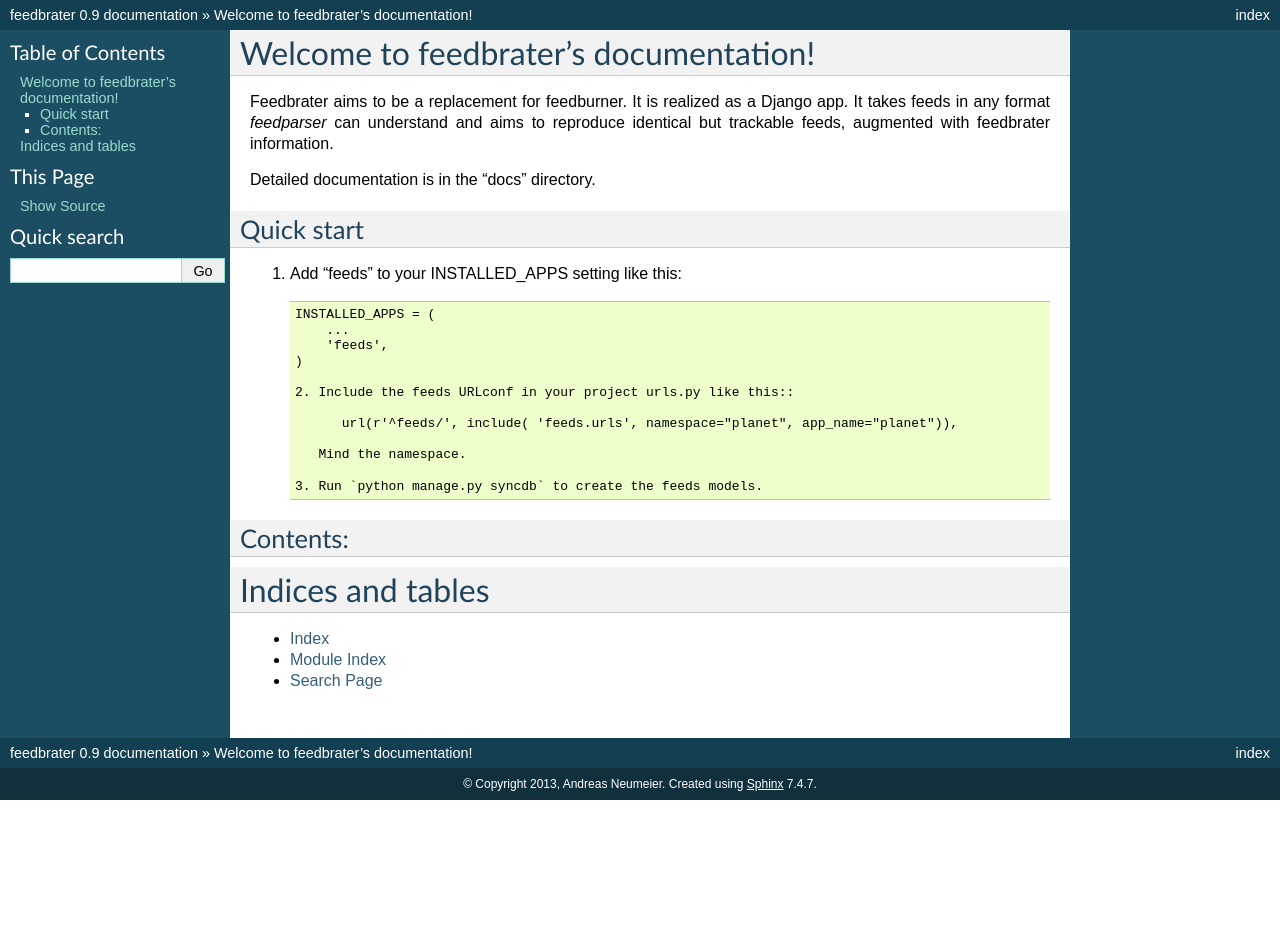
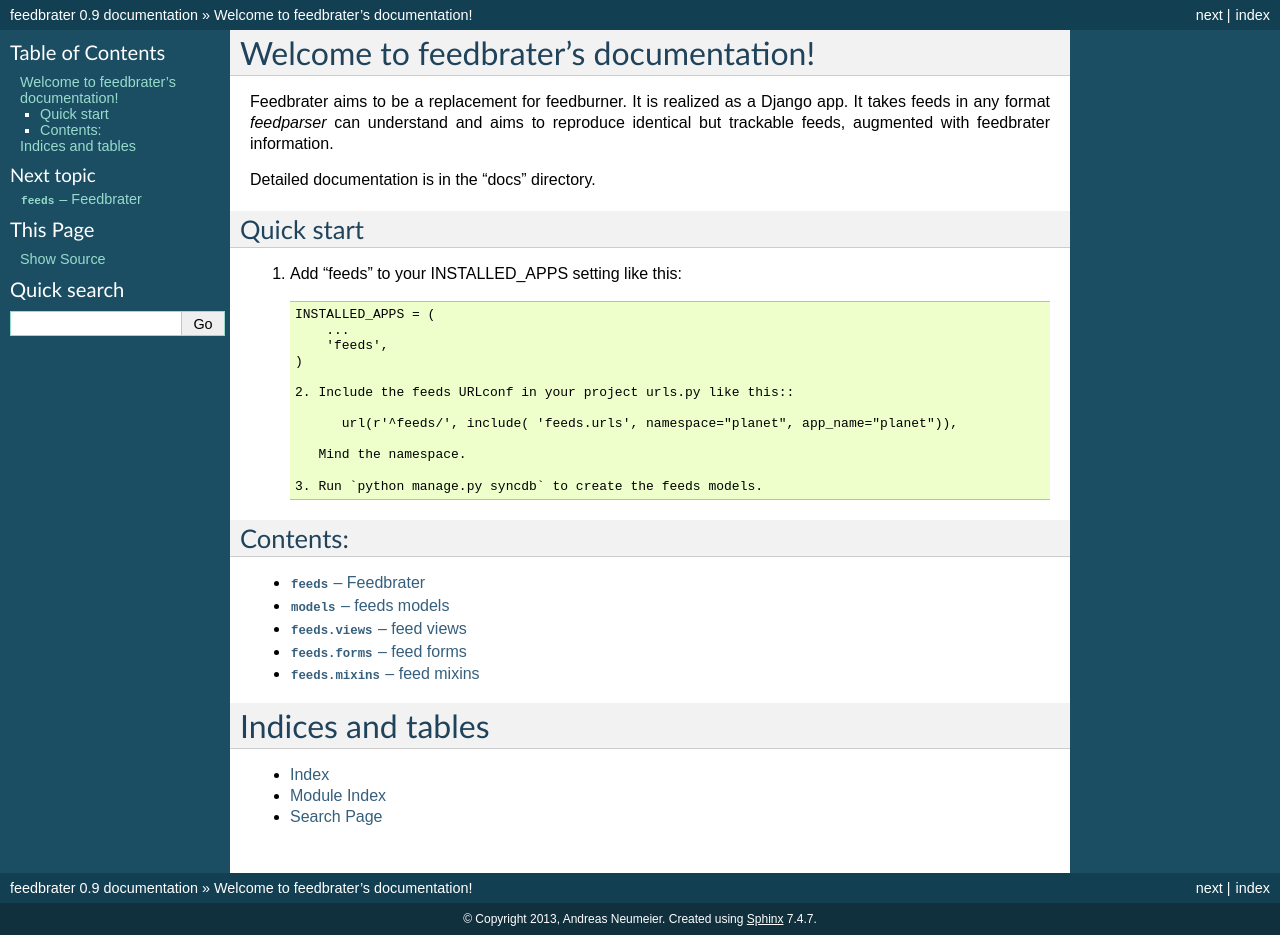
Before and after one commit to andreasofthings/feeds, a Sphinx documentation site: the page built from docs/source/index.rst, in a window 1280 px wide. Built offline with Sphinx 7.4.7, drawn with Linux system fonts in a browser that asks for light colours; pages that are not in the unit, such as notebooks, are missing from menus; before the commit the page ends 900 px from its top, so only the background shows below that.

Commit message:
quicktest & documentstion

```diff
--- a/docs/source/index.rst
+++ b/docs/source/index.rst
@@ -34,9 +34,14 @@
 ---------
 
 .. toctree::
-   :maxdepth: 3
+   :maxdepth: 2
 
-   feeds*
+   feeds
+   feed_models
+   feed_views
+   feed_forms
+   feed_mixins
+   feed_rss
 
 Indices and tables
 ==================
--- a/quicktest.py
+++ b/quicktest.py
@@ -64,6 +64,7 @@
         """
         settings.configure(
             DEBUG = True,
+            ROOT_URLCONF = 'feeds.urls',
             DATABASES = {
                 'default': {
                     'ENGINE': 'django.db.backends.sqlite3',
```
